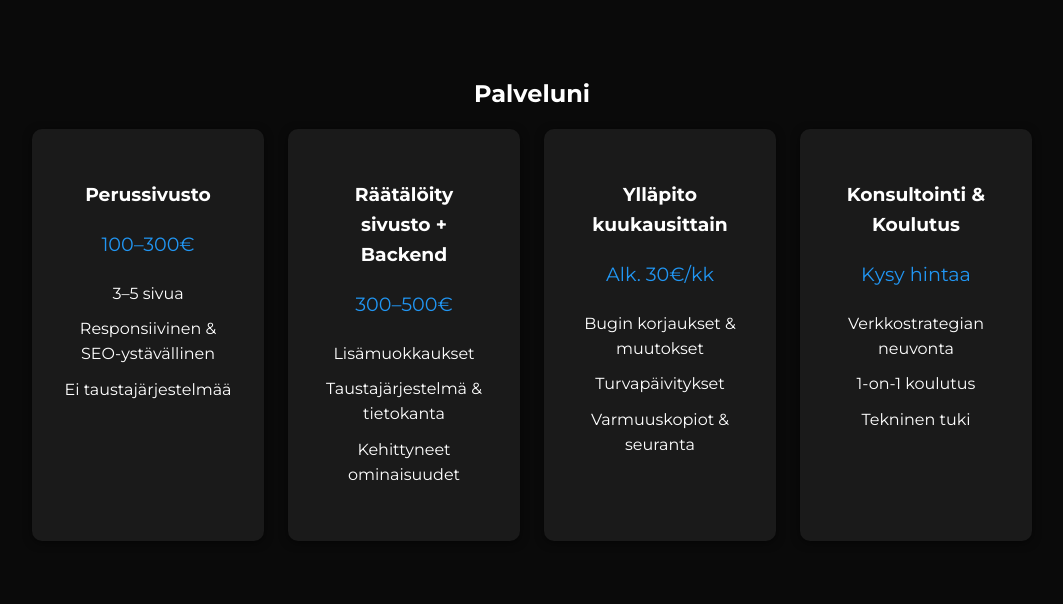
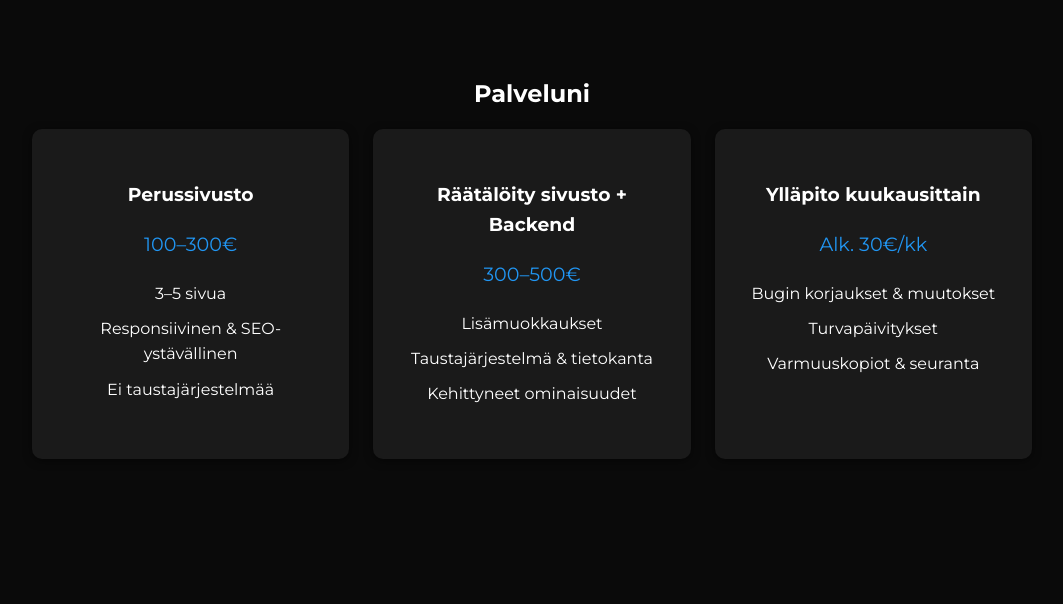
Before and after one commit to JageTheProgrammer/Protfolios, a website: page 1PAGE/public/index.html in a window 1280 px wide. Shown: the part 1840-2444 px from the top of the page, without its empty margins (108-1171 px from the left). Drawn offline with Linux system fonts and the light colour scheme.

Commit message:
Update index.html

```diff
--- a/1PAGE/public/index.html
+++ b/1PAGE/public/index.html
@@ -102,15 +102,6 @@
           <li>Varmuuskopiot & seuranta</li>
         </ul>
       </div>
-      <div class="card">
-        <h3>Konsultointi & Koulutus</h3>
-        <p class="price">Kysy hintaa</p>
-        <ul>
-          <li>Verkkostrategian neuvonta</li>
-          <li>1-on-1 koulutus</li>
-          <li>Tekninen tuki</li>
-        </ul>
-      </div>
     </div>
   </section>
 
```
